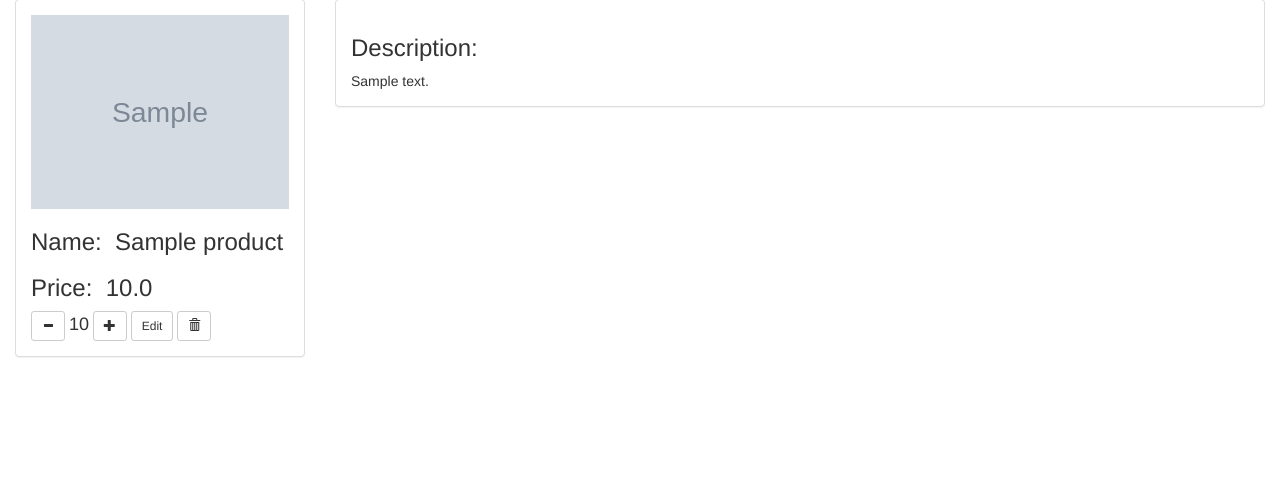
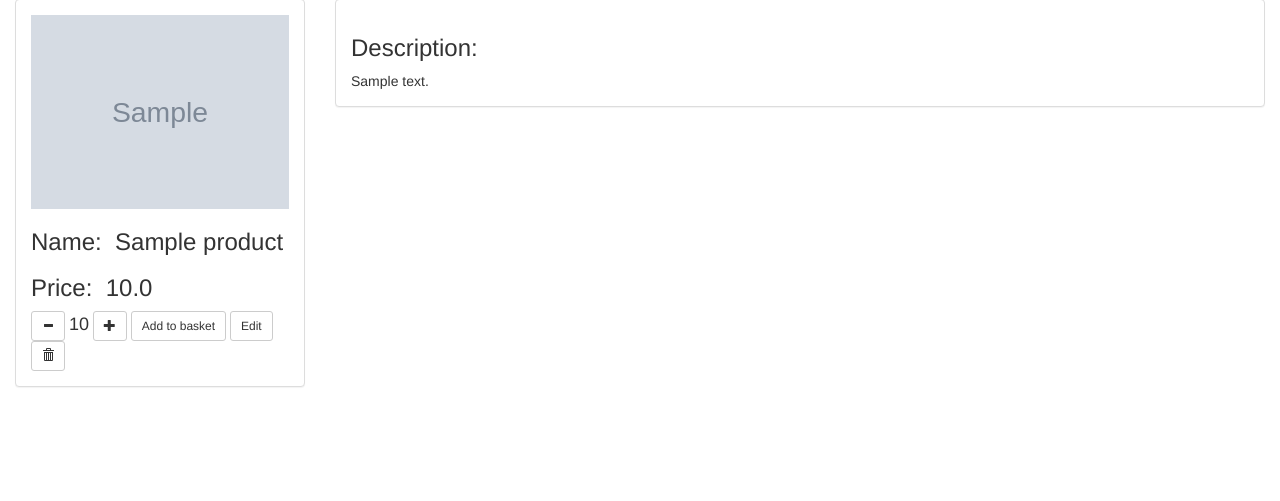
Before and after one commit to KonradMaroszek/Apteka---DJANGO---PYTHON, a Django app: page /pharmacy/products/1/ in a window 1280 px wide. Shown: the part 73-574 px from the top of the page. Run offline with Django 3.2, Linux system fonts and the light colour scheme; a user stored in the database is signed in; tables that the repository leaves empty hold one stand-in row (values such as "Sample post"); grey boxes marked "Sample" are stand-in pictures; some libraries are stand-ins or nearby versions.

Commit message:
Fixed permissions in product_detail view

```diff
--- a/Apteka/pharmacy/templates/pharmacy/product_detail.html
+++ b/Apteka/pharmacy/templates/pharmacy/product_detail.html
@@ -37,7 +37,7 @@
                             </button>
                         </form>
                         {% endif %}
-                        {% if has_add_to_basket_permission %}
+                        {% if has_add_basket_permission %}
                         <form action="{%url 'pharmacy:add_to_basket'%}" method="post" style="display: inline;">
                             {% csrf_token %}
                             <button type="submit" class="btn btn-default btn-sm" name="add_to_basket" value="{{product.id}}">Add to basket </button>
```
